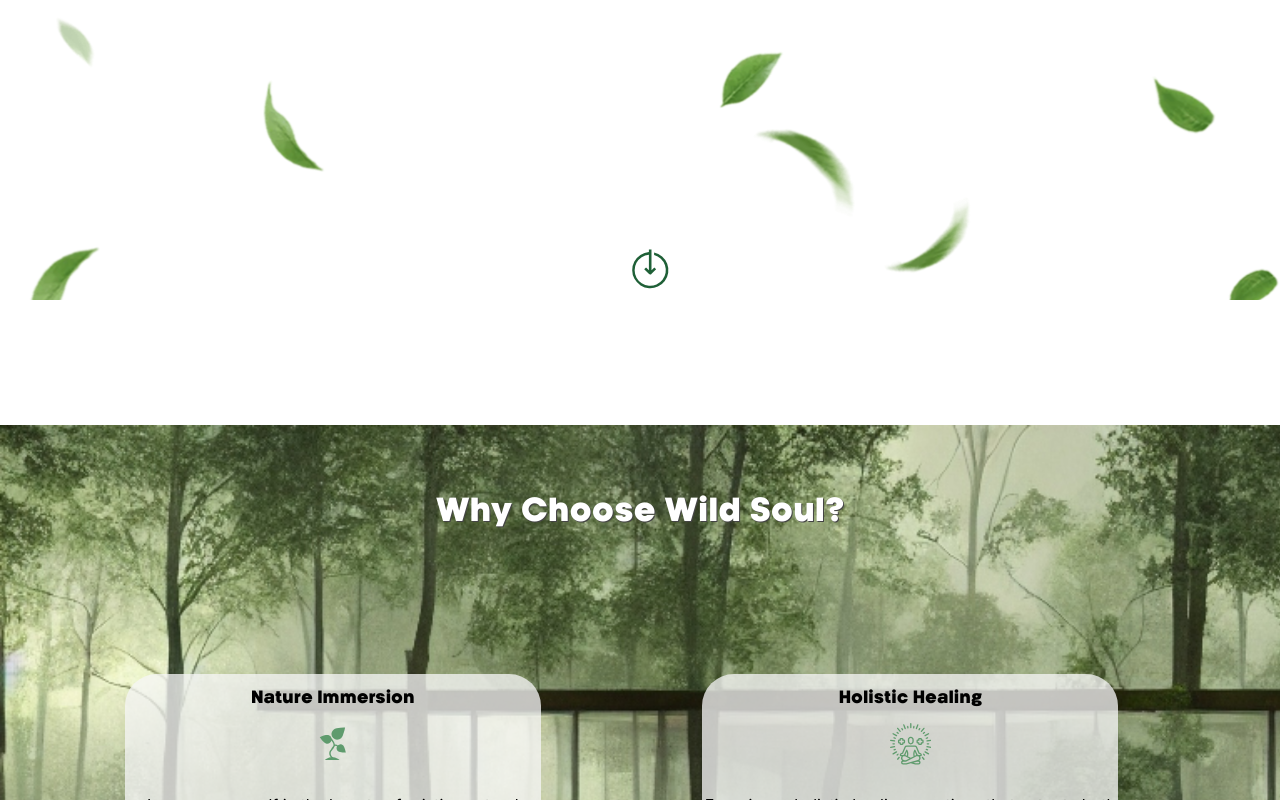
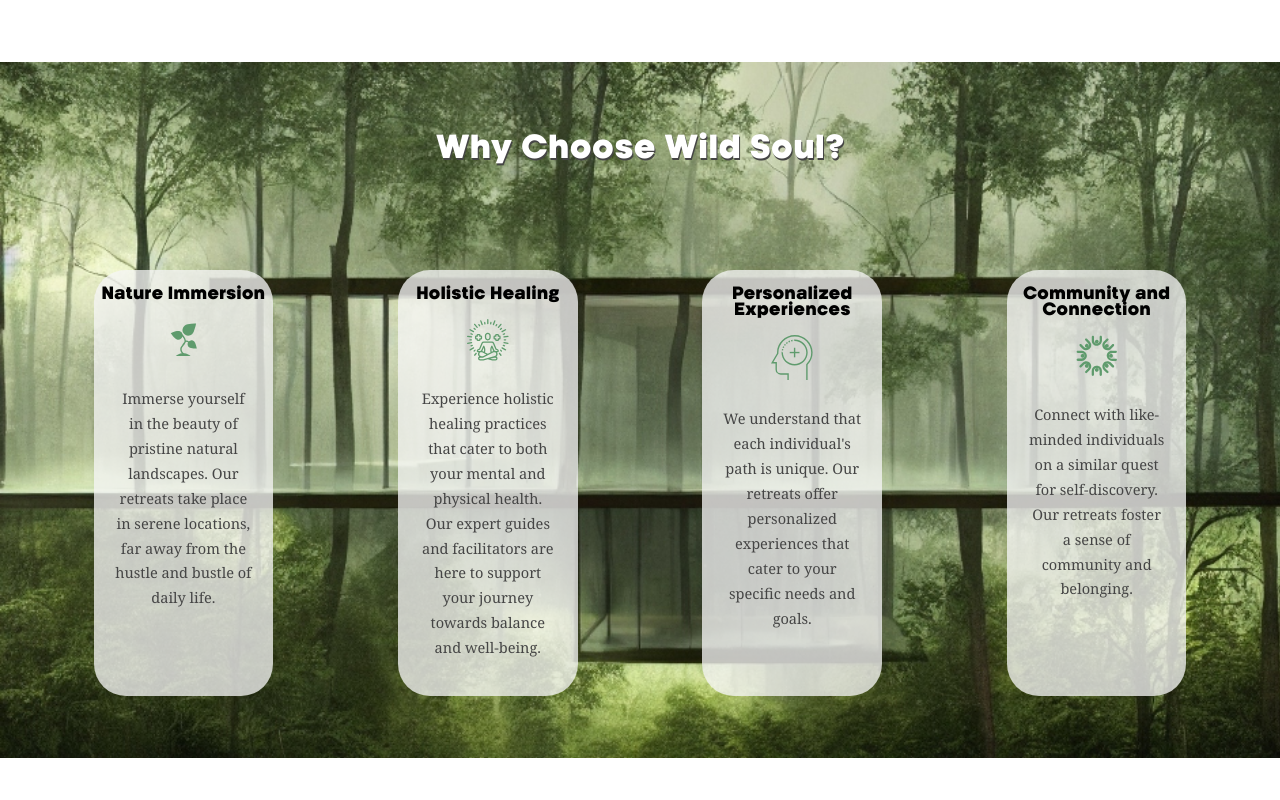
Before and after one commit to ellinababayan/wildsoul, a React (Create React App) app: page / in a window 1280 px wide. Shown: the part 1300-2100 px from the top of the page. Built offline with nearby package versions, Linux system fonts and the light colour scheme.

Commit message:
styling clean up

```diff
--- a/src/components/discover/Discover.css
+++ b/src/components/discover/Discover.css
@@ -16,7 +16,7 @@
   overflow: hidden;
 }
 .layers_discover {
-  height: 100vh;
+  /* height: 100vh; */
   min-height: 500px;
   transform-style: preserve-3d;
   transform: rotateX(var(--deg-Y)) rotateY(var(--deg-X));
--- a/src/components/features/Features.css
+++ b/src/components/features/Features.css
@@ -1,55 +1,49 @@
 .features__body {
   position: relative;
-  /* height: 100vh; */
-  margin-top: calc(var(--index) * 6);
+  margin-top: calc(var(--index) * 3);
   padding-top: calc(var(--index) * 2);
   background-repeat: no-repeat;
   background-size: cover;
 }
 
-.features_header {
-}
 .features_header-h1 {
   margin-top: calc(var(--index) * 1.5);
-  /* color: rgb(95, 155, 109); */
   color: white;
   font-family: kamerik-3d;
   font-size: calc(var(--index) * 1.5);
-  text-shadow: 1px 1px rgb(69, 69, 69);
+  text-shadow: 1px 2px rgb(69, 69, 69);
   opacity: 1;
 }
 .features__item-svg {
   width: calc(var(--index) * 2);
   display: inline-block;
-
 }
 .features {
-  margin-top: calc(var(--index) * 4);
+  margin-top: calc(var(--index) * 2);
   opacity: 1;
   color: black;
 }
 .features__container {
   display: grid;
-  grid-template-columns: 1fr 1fr;
-  margin: calc(var(--index) * 3);
+  grid-template-columns: 1fr 1fr 1fr 1fr;
+  margin: calc(var(--index) * 1.5);
 }
 .features__item {
   margin: calc(var(--index) * 3);
   background-color: rgba(246, 246, 246, 0.764);
-  width: calc(var(--index) * 20);
+  /* width: calc(var(--index) * 20); */
   border-radius: 2em;
 }
-.features__item-1 {
-}
-.features__item-2 {
-}
-.features__item-3 {
-}
-.features__item-4 {
-}
+
 .features__item-heading {
   font-family: kamerik-3d;
   font-size: calc(var(--index) * 0.8);
 }
 .features__item-desciption {
+  font-family: Georgia, Helvetica, sans-serif;
+  font-size: calc(var(--index) * 0.7);
+  line-height: calc(var(--index) * 1.2);
+  color: rgb(69, 69, 69);
+  padding: calc(var(--index) * 1);
+  margin-top: calc(var(--index) * -0.5);
 }
--- a/src/components/features/Features.jsx
+++ b/src/components/features/Features.jsx
@@ -123,7 +123,7 @@ const Features = () => {
                 x="0px"
                 y="0px"
                 viewBox="0 0 66 82.5"
-                enable-background="new 0 0 66 66"
+                enableBackground="new 0 0 66 66"
               >
                 <g>
                   <path d="M39.3,1c-1,0-1.8,0.8-1.8,1.8v6.3c0,2.8-2.5,4.9-5.4,4.4c-2.1-0.4-3.5-2.4-3.5-4.5V2.8c0-1-0.8-1.8-1.8-1.8   c-1,0-1.8,0.8-1.8,1.8v6.3c0,4.9,4.3,8.8,9.3,8c4-0.6,6.9-4.2,6.9-8.3v-6C41.1,1.8,40.3,1,39.3,1z" />
```
